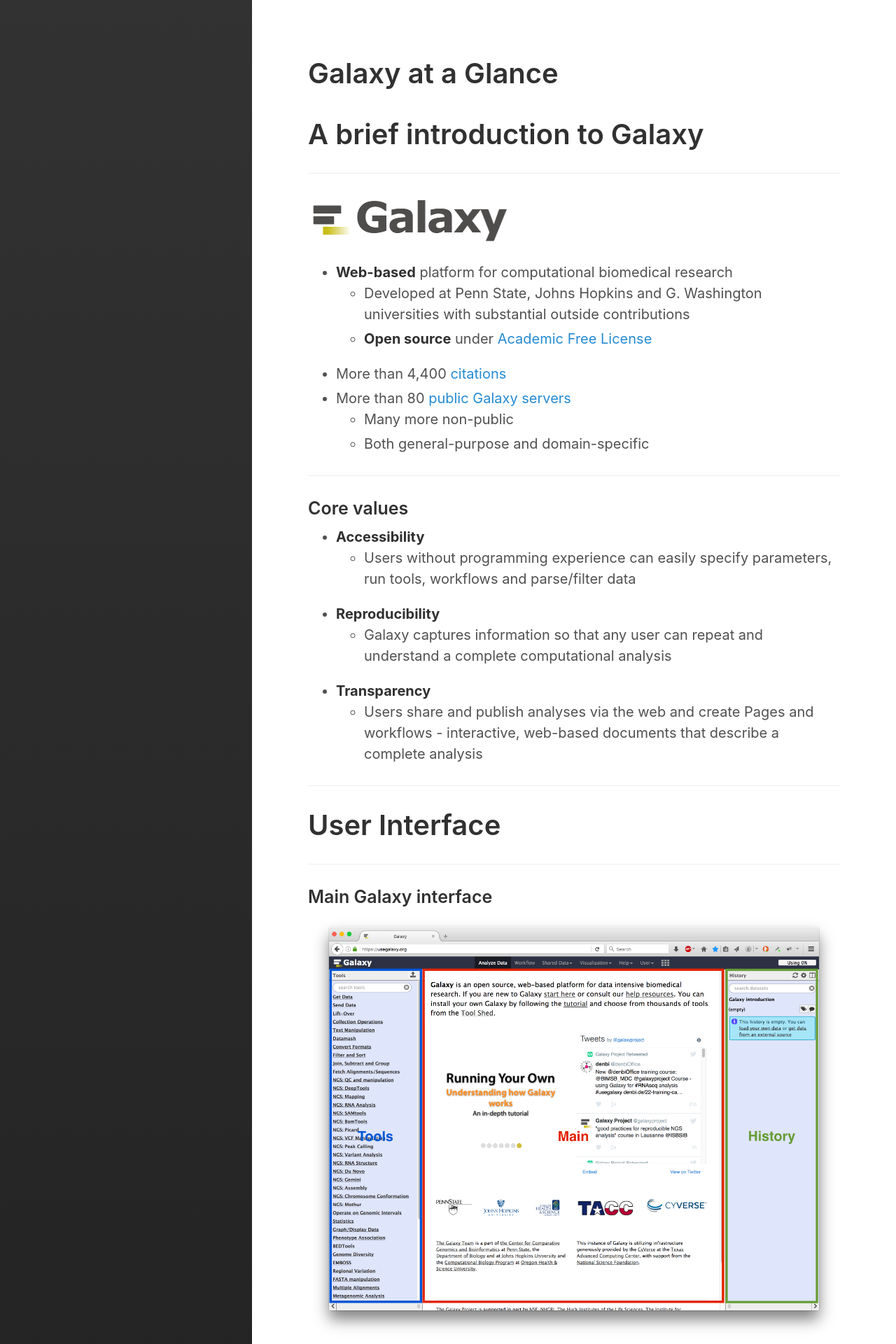
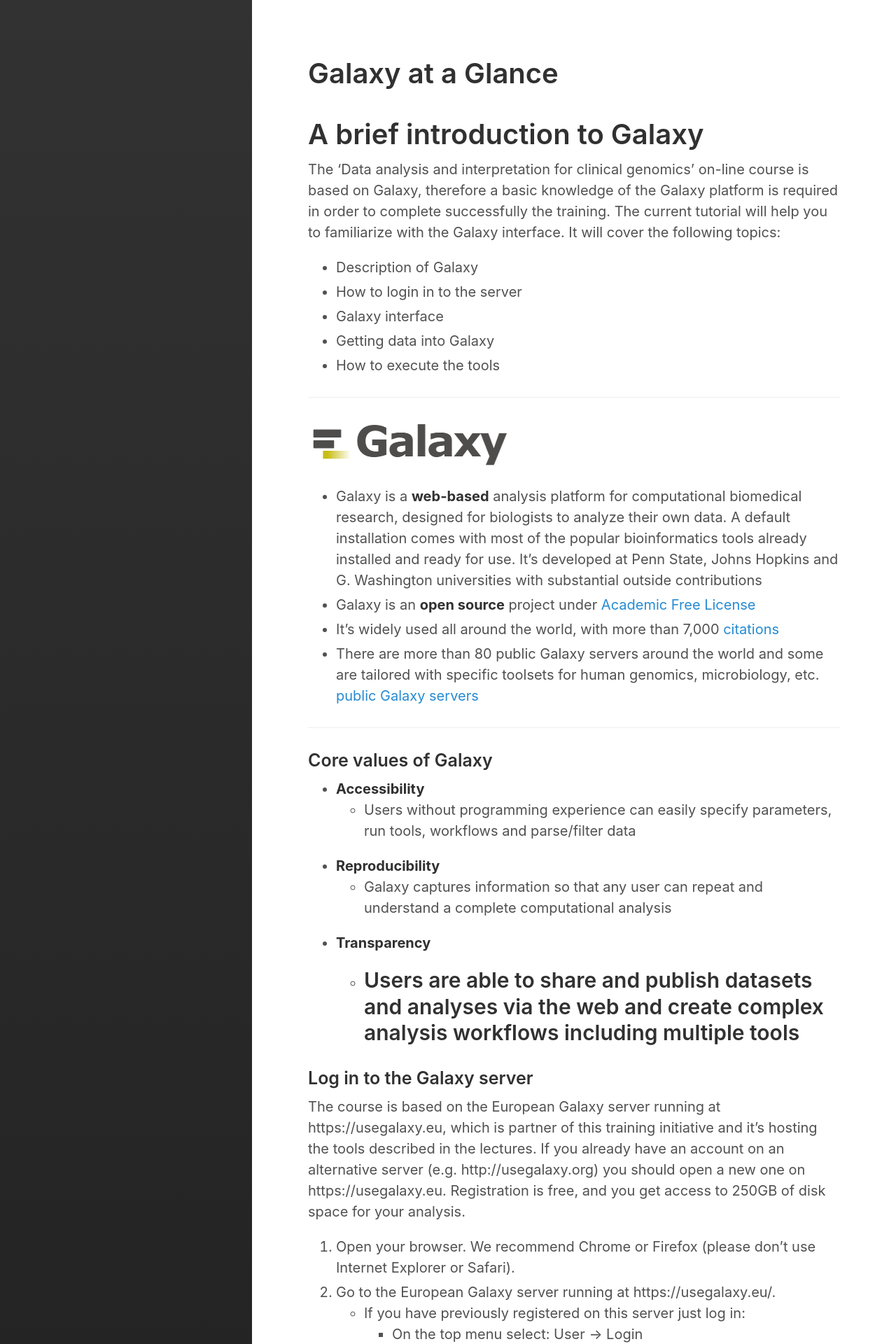
Before and after one commit to sigu-training/clinical_genomics, a Jekyll site: the page built from lectures/02.galaxy.md, in a window 1280 px wide. Shown: the top 1920 px of the page at 70% size. Built offline with Jekyll 4.4.1, drawn with Linux system fonts in a browser that asks for light colours; some of the changed text lies outside the part shown.

Commit message:
Update 02.galaxy.md

```diff
--- a/lectures/02.galaxy.md
+++ b/lectures/02.galaxy.md
@@ -12,42 +12,63 @@
 
 # A brief introduction to Galaxy
 
+The 'Data analysis and interpretation for clinical genomics' on-line course is based on Galaxy, therefore a basic knowledge of the Galaxy platform is required in order to complete successfully the training. The current tutorial will help you to familiarize with the Galaxy interface. It will cover the following topics:
+
+- Description of Galaxy
+- How to login in to the server
+- Galaxy interface
+- Getting data into Galaxy
+- How to execute the tools
+
 ---
 [![Galaxy]({{site.url}}{{site.baseurl}}/images/galaxy_logo_25percent_transparent.png)](https://galaxyproject.org/)
 
-- **Web-based** platform for computational biomedical research
-  - Developed at Penn State, Johns Hopkins and G. Washington universities with substantial outside contributions
-  - **Open source** under [Academic Free License](https://opensource.org/licenses/AFL-3.0)
-- More than 4,400 [citations](http://www.citeulike.org/group/16008/)
-- More than 80 [public Galaxy servers](https://galaxyproject.org/public-galaxy-servers/)
-  - Many more non-public
-  - Both general-purpose and domain-specific
+- Galaxy is a **web-based** analysis platform for computational biomedical research, designed for biologists to analyze their own data. A default installation comes with most of the popular bioinformatics tools already installed and ready for use. It's developed at Penn State, Johns Hopkins and G. Washington universities with substantial outside contributions
+- Galaxy is an **open source** project under [Academic Free License](https://opensource.org/licenses/AFL-3.0)
+- It's widely used all around the world, with more than 7,000 [citations](https://galaxyproject.org/galaxy-project/statistics/)
+- There are more than 80 public Galaxy servers around the world and some are tailored with specific toolsets for human genomics, microbiology, etc. [public Galaxy servers](https://galaxyproject.org/public-galaxy-servers/)
 
 ---
-### Core values
+### Core values of Galaxy
 
 - **Accessibility**
   - Users without programming experience can easily specify parameters, run tools, workflows and parse/filter data
 - **Reproducibility**
   - Galaxy captures information so that any user can repeat and understand a complete computational analysis
 - **Transparency**
-  - Users share and publish analyses via the web and create Pages and workflows - interactive, web-based documents that describe a complete analysis
+  - Users are able to share and publish datasets and analyses via the web and create complex analysis workflows including multiple tools
+---
 
----
-# User Interface
+### Log in to the Galaxy server
+
+The course is based on the European Galaxy server running at https://usegalaxy.eu, which is partner of this training initiative and it's hosting the tools described in the lectures. If you already have an account on an alternative server (e.g. http://usegalaxy.org) you should open a new one on https://usegalaxy.eu. Registration is free, and you get access to 250GB of disk space for your analysis.
+
+1. Open your browser. We recommend Chrome or Firefox (please don't use Internet Explorer or Safari).
+1. Go to the European Galaxy server running at https://usegalaxy.eu/.
+   - If you have previously registered on this server just log in:
+     - On the top menu select: User -> Login
+     - Enter your user/password
+     - Click Submit
+   - If you haven’t registered on this server, you’ll need to now.
+     - On the top menu select: User -> Register
+     - Enter your email, choose a password, repeat it and add a one word name (lower case)
+     - Click Submit
 
 ---
 ### Main Galaxy interface
 ![Galaxy user interface]({{site.url}}{{site.baseurl}}/images/galaxy_interface.png)
 
-Home page divided into 3 panels
+The Galaxy home page is separated into 3 parts, with a menu at the top of the page:
+1. The tool list on the left
+1. The viewing pane with the tool interfae in the middle
+1. Analysis and data history on the right
 
 ---
 ### Top menu
 
 ![Top menu]({{site.url}}{{site.baseurl}}/images/galaxy_interface_menu.png)
 
-- *Analyze Data* - go back to the 3-panels homepage
+- *Analyze Data* - go back to the 3-panels home page
 - *Workflow* - access existing workflows or create new one using the editable diagrammatic pipeline
 - *Shared data* - access data libraries, histories, workflows, visualizations and pages shared with you
 - *Visualization* - create new track browser and access your saved visualisations
@@ -68,8 +89,8 @@
 - Free tool store: [Galaxy Tool Shed](https://toolshed.g2.bx.psu.edu/)
   - Thousands of tools already available
   - Every software can be embedded
-     - If a tool is not available, ask the Galaxy community for help!
-  - Only a Galaxy admin can install tools
+    - If a tool is not available, ask the Galaxy community for help!
+  - Only a Galaxy admin can install tools (you'll not be able to install new tools on https://usegalaxy.eu/)
 - New versions can be installed without removing old ones to ensure reproducibility
 
 A tool describes:
@@ -115,46 +136,83 @@
 # Loading data
 
 ---
-### Importing data
+### Importing data into Galaxy
 
-- Copy/paste from a file
-- Upload data from a local computer
-- Upload data from internet
-- Upload data from database queries
-  - UCSC, BioMart, ENCODE, modENCODE, Flymine etc.
-- Download shared data from public libraries or shared Data libraries, Histories, Workflows, Visualizations, and Pages on https://usegalaxy.org/
-- Upload data from FTP (&gt;2GB)
+There are many ways to get data into Galaxy:
+ - Copy/paste from a file
+ - Upload data from local file on your computer
+ - Upload data from internet by URL
+ - Upload data from database queries
+   - UCSC, BioMart, ENCODE, modENCODE, Flymine etc.
+ - Download shared data from public libraries or shared Data libraries, Histories, Workflows, Visualizations, and Pages
 
----
-### Datatypes
+It is important to note that Galaxy has the concept of **datatype** built in. This means that each file stored needs to have its type described to Galaxy as it is being made available. Examples of file types are: text, fastq, fastq, bam, vcf, bed, tabular etc.
 
-- When uploading, datatype can be automatically detected or assigned by user
+When uploading, datatype can be automatically detected or assigned by user.
 - For datasets produced by a tool, the datatype is assigned by the tool
 - Tools only accept input datasets with the appropriate datatypes
 - You can change the datatype in 2 ways:
   - Edit Attributes -&gt; Datatype (to fix a wrongly assigned datatype)
   - Edit Attributes -&gt; Convert Formats (converts the original dataset)
 
+We will tell Galaxy what type of file each one is as we upload it.
+
+Here we'll focus on the upload from a local file, by URL and from the Shared Data libraries.
+
+First we start a new history for this workshop. To do this click on the *+* icon at the top of the History panel.
+
+#### Option 1: Upload a loca file from your computer
+
+With this method you can get most of the files on your own computer into Galaxy. The file size should be &lt; 2GB. Galaxy also accepts compressed file and so it will uncompress it during upload.
+
+ - Download the following file to your computer: https://zenodo.org/record/3531578/files/CNV_TruSeq_Chr2.bed?download=1
+   (To download this file, copy the link into a new browser tab, and press enter. The file should now download.)
+ - From the Galaxy tool panel, click on Get Data -> Upload File
+ - Click the *Choose local file* button
+ - Find and select the **CNV_TruSeq_Chr2.bed** file you downloaded and click Open
+ - Set the "Type" (= file format) to **bed**
+ - Click the Start button
+
+The file will now appear in your current history.
+
+#### Option 2: Upload a file from a URL
+If a file exists on a web resource and you know its a web address, you can directly load it into Galaxy by providing its URL:
+
+ - From the tool panel, click on Get Data -> Upload File
+ - Click on the Paste/Fetch Data button
+ - Copy and paste the following URL into the URL/Text box: https://zenodo.org/record/3531578/files/CNV_TruSeq_Chr2.bed?download=1
+ - Set the file format to **bed**
+ - Click Start
+
+#### Option 3:  Get data from a Shared Data Library
+Now we are going to get the same file from a shared Data Library.
+
+- Go to the menu at the top of the screen and click Shared Data -> Data Libraries.
+- Click on the Library: *[FIXME NAME OF SHARED DATA LIBRARY]* then *[FIXME NAME OF SUBFOLDER]*
+- Click the checkbox next to **CNV_TruSeq_Chr2.bed**
+- Click the *To History* button at the top of the page and select *As Datasets*
+- Click the "Import" button
+
+Finally, click *Analyse Data* in the menu at the top of the screen to return to your history.
+The file will be loaded into your history as a **BED** file.
+
 ---
 ### Reference genomes
 
-- Genome build specifies which genome assembly a dataset is associated with
-  - e.g. mm10, hg19...
-- Genome build can be automatically detected or assigned by user
-- User can define their own custom genome build
-- New genome assembly can be added by the site Galaxy admin
+Genome build specifies which genome assembly a dataset is associated with, e.g. mm10, hg19, hg38. Genome build is automatically assigned by software such as sequence aligners based on the reference genome used as input. Some other tools inherit the genome build from the input file. For datasets uploaded from external resources (e.g. local file or URL) genome build can be manually assigned by the user.
+
+To add a missing genome assembly, or to fix a wrongly assigned database, you can change the genome build as follows:
+ - Edit Attributes -&gt; Database/Build ( or )
 
 ---
 ### Data Libraries
 
-Provide a way to conveniently share Galaxy datasets within a group of Galaxy users or with everybody that has access to a specific instance of Galaxy.
+Data libraries provide a way to conveniently share Galaxy datasets within a group of Galaxy users or with everybody that has access to a specific instance of Galaxy. For example, datasets used in this course are available in Library: *[FIXME NAME OF SHARED DATA LIBRARY]* then *[FIXME NAME OF SUBFOLDER]*
 
-* Can import data from filesystem *without duplicating* it.
-* Can import *whole directories* preserving the folder structure.
-* The dataset's size does not count towards user's quota.
-  * Every dataset in the library is *stored only once* no matter how many users are using it in their histories.
-* Uses roles and groups to control permissions on library/dataset level.
-  * Only admins can _create_ libraries.
+ - The dataset's size does not count towards user's quota.
+ - Every dataset in the library is *stored only once* no matter how many users are using it in their histories.
+ - It's possible to set roles and groups to control permissions on library/dataset level.
+ - Only administrators of the Galaxy server can create Data libraries.
 
 ---
 # Workflows
@@ -167,13 +225,14 @@
 ---
 ### Workflows
 
+A workflow is a series of tools and dataset actions that run in sequence as a batch operation:
+
 - Can be **extracted** from a history
   - Allow to easily convert an existing history into an analysis workflow
-- Can be **built manualy** by adding and configuring tools using the workflow canvas
+- Can be **built manually** by adding and configuring tools using the workflow canvas
 - Can be **imported** using an existing shared workflow
 
----
-### Why would you want to create workflows?
+#### Why would you want to create workflows?
 
 - **Re-run** the same analysis on different input data sets
 - Change parameters before re-running a similar analysis
```
